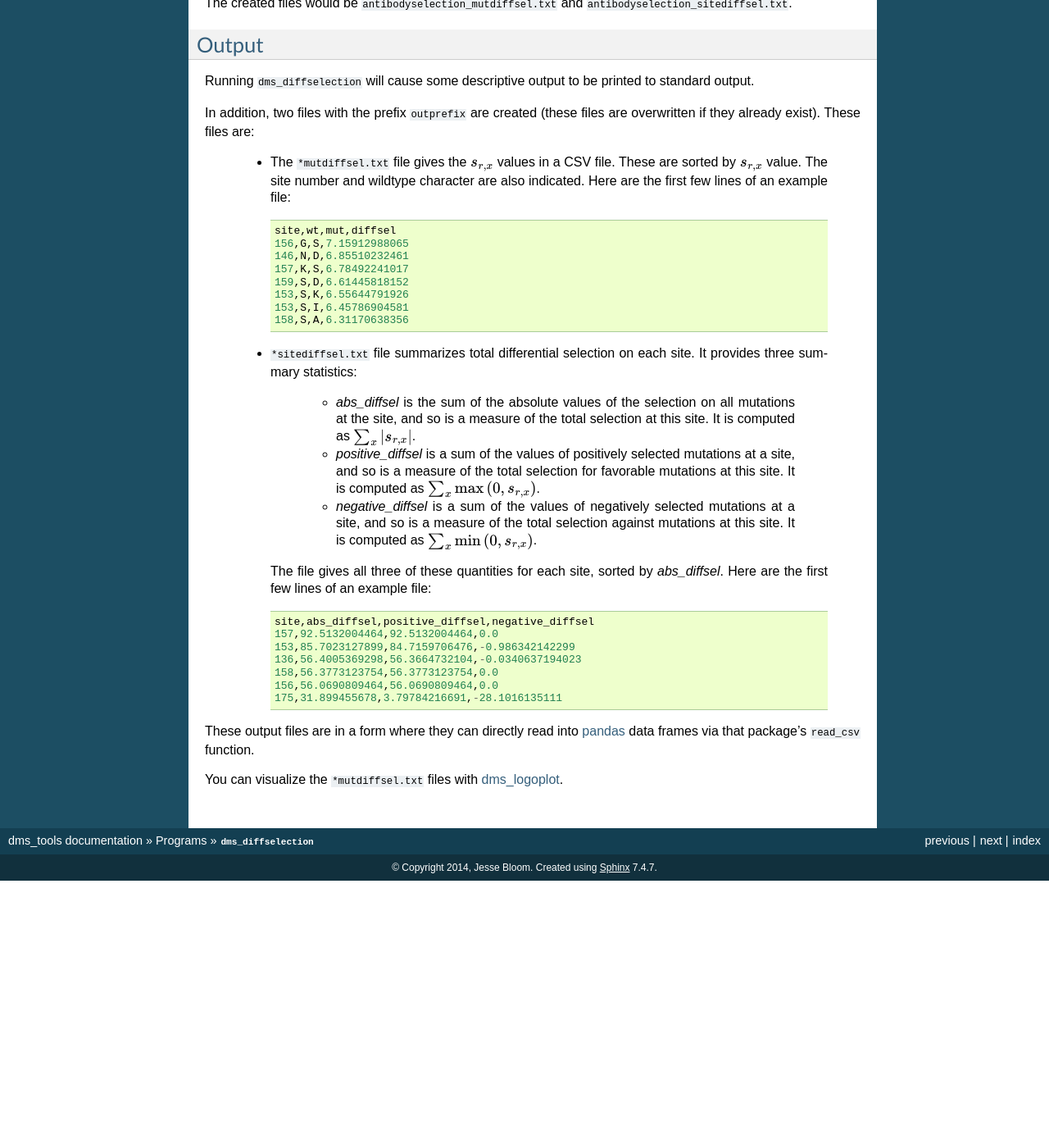
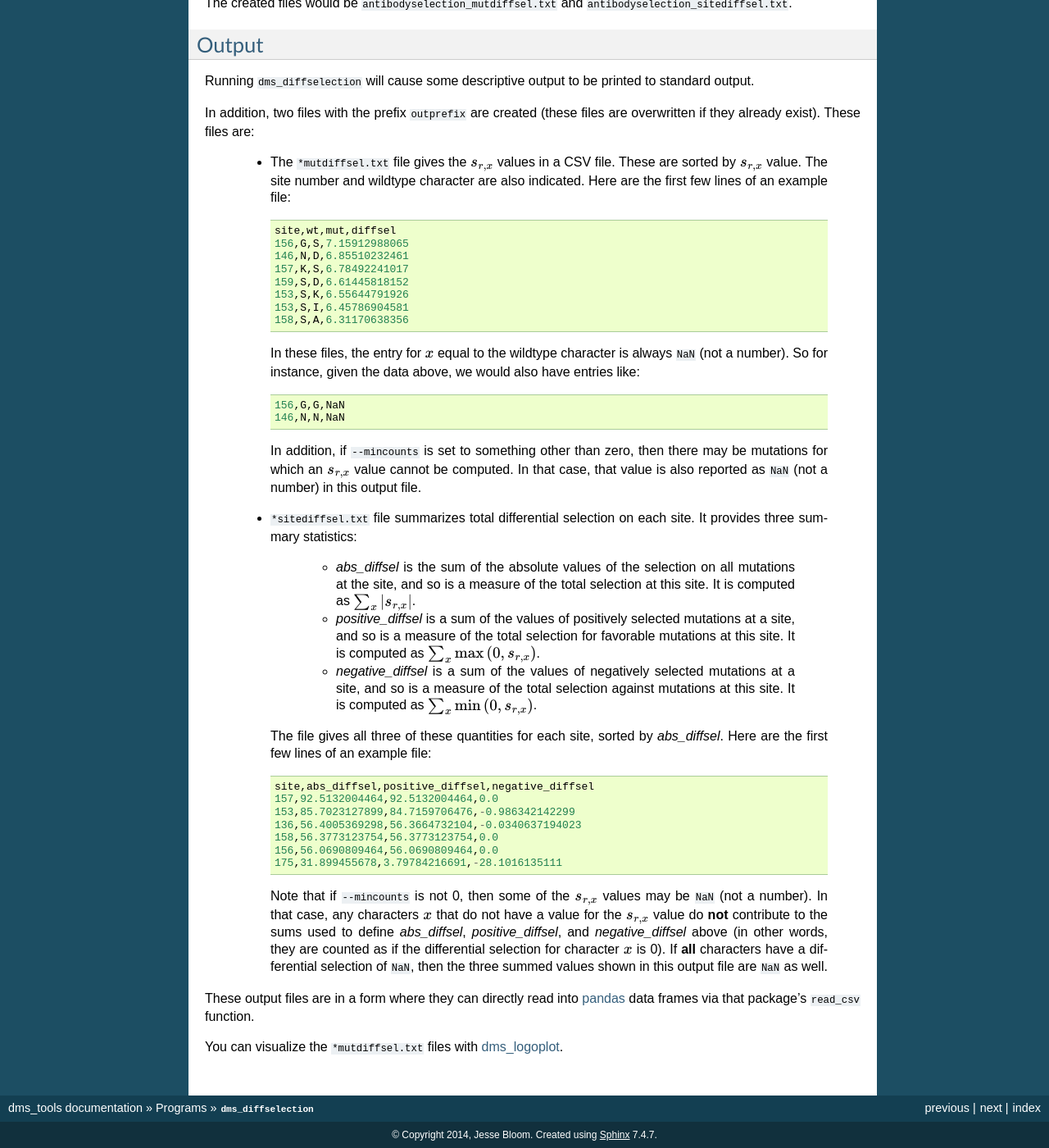
Before and after one commit to jbloomlab/dms_tools, a Sphinx documentation site: the page built from docs/dms_diffselection.rst, in a window 1280 px wide and 1400 px high, scrolled down 1725 px. Shown: the whole window at 82% size. Built offline with Sphinx 7.4.7, drawn with Linux system fonts in a browser that asks for light colours; the version number could not be read and is left out; before the commit the page ends 2799 px from its top, so only the background shows below that.

Commit message:
Added --mincounts option to dms_diffselection
dms_diffselection now has a --mincounts option,
in which differential selection is only computed
for mutations with counts in one sample that
exceed a threshold.

The docs have also been updated, and
dms_logoplot handles the new data.

```diff
--- a/CHANGELOG.rst
+++ b/CHANGELOG.rst
@@ -1,5 +1,9 @@
 Changelog
 ===========
+
+1.1.dev16
+--------
+* Added ``--mincounts`` option to ``dms_diffselection``, and make ``dms_logoplot`` properly plot differential selection with missing values.
 
 1.1.15
 -------
--- a/docs/dms_diffselection.rst
+++ b/docs/dms_diffselection.rst
@@ -76,6 +76,11 @@
    \-\-pseudocount
     This is the :math:`P` parameter described in the Equation :eq:`E_rx`. Note that by default this pseudocount is for the library with greater depth at that site, and the pseudocount for the other library is scaled up by the ratio of the relative depths as described by Equations :eq:`f_rselected` and :eq:`f_rmock`.
 
+   \-\-mincounts
+    If you set this option to anything other than its default of 0, then you will get differential selection (:math:`s_{r,x}` values) of ``NaN`` (not a number) for mutations that have very low counts both before and after selection. In some cases, this may be preferable than estimating a value for a mutation with very little data.
+
+    Note that if you keep ``--mincounts`` at its default of 0 but have a reasonable value of ``--pseudocount``, then mutations with few or no counts will have differential selection values of 0 estimated for them.
+
    \-\-chartype
     A value of ``codon_to_aa`` means we have codon characters for the deep sequencing data, but infer selection for amino acids. Essentially, we sum the counts of all codons for each amino acid, and then do the calculation described in `Overview`_ on these amino-acid counts.
 
@@ -111,6 +116,13 @@
     153,S,I,6.45786904581
     158,S,A,6.31170638356
 
+   In these files, the entry for :math:`x` equal to the wildtype character is always ``NaN`` (not a number). So for instance, given the data above, we would also have entries like::
+
+    156,G,G,NaN
+    146,N,N,NaN
+
+   In addition, if ``--mincounts`` is set to something other than zero, then there may be mutations for which an :math:`s_{r,x}` value cannot be computed. In that case, that value is also reported as ``NaN`` (not a number) in this output file.
+
  * ``*sitediffsel.txt`` file summarizes total differential selection on each site. It provides three summary statistics:
 
         - *abs_diffsel* is the sum of the absolute values of the selection on all mutations at the site, and so is a measure of the total selection at this site. It is computed as :math:`\sum_x \left|s_{r,x}\right|`.
@@ -129,6 +141,7 @@
     156,56.0690809464,56.0690809464,0.0
     175,31.899455678,3.79784216691,-28.1016135111
 
+   Note that if ``--mincounts`` is not 0, then some of the :math:`s_{r,x}` values may be ``NaN`` (not a number). In that case, any characters :math:`x` that do not have a value for the :math:`s_{r,x}` value do **not** contribute to the sums used to define *abs_diffsel*, *positive_diffsel*, and *negative_diffsel* above (in other words, they are counted as if the differential selection for character :math:`x` is 0). If **all** characters have a differential selection of ``NaN``, then the three summed values shown in this output file are ``NaN`` as well.
 
 These output files are in a form where they can directly read into `pandas`_ data frames via that package's ``read_csv`` function.
 
--- a/docs/dms_logoplot.rst
+++ b/docs/dms_logoplot.rst
@@ -76,7 +76,9 @@
 
 The ``--diffselheight`` is useful if you are making several such plots and want them to share a common y-axis.
 
-Here is an example of a create plot:
+Any mutations that have missing differential selection values (specified as ``NaN`` in the ``mutdiffsel.txt`` file) are treated as having a differential selection of zero in the plotting.
+
+Here is an example of a created plot:
 
 .. image:: diffsel_logoplot.pdf
    :width: 90%
```
Also changed, not shown: 4 other files.
